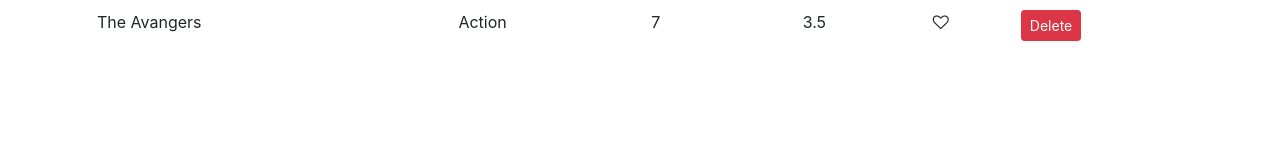
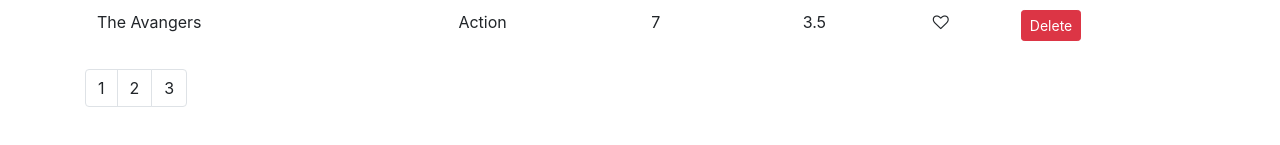
Before and after one commit to christianbiring1/vidly, a React (Create React App) app: page / in a window 1280 px wide. Shown: the part 561-706 px from the top of the page. Built offline with nearby package versions, Linux system fonts and the light colour scheme.

Commit message:
Render the padination component and the page size

```diff
--- a/src/common/like.jsx
+++ b/src/common/like.jsx
@@ -1,4 +1,4 @@
-import React, { Component } from 'react';
+import React from 'react';
 
 const Like = (props) => {
   let classes = "fa fa-heart";
--- /dev/null
+++ b/src/common/pagination.jsx
@@ -0,0 +1,25 @@
+import React from 'react';
+import _ from 'lodash';
+
+const Pagination = (props) => {
+  const {itemsCount, pageSize } = props;
+
+  const pagesCount = Math.ceil(itemsCount / pageSize);
+  if(pagesCount === 1) return null;
+
+  const pages = _.range(1, pagesCount + 1);
+
+  return (
+    <nav>
+      <ul className="pagination">
+        {pages.map(page => (
+          <li key={page} className="page-item">
+            <a className="page-link">{page}</a>
+          </li>
+        ))}
+      </ul>
+    </nav>
+  );
+}
+
+export default Pagination;
--- a/src/components/movies.jsx
+++ b/src/components/movies.jsx
@@ -1,10 +1,12 @@
 import React, { Component } from 'react';
 import { getMovies } from '../services/fakeMovieService';
 import Like from '../common/like';
+import Pagination from '../common/pagination';
 
 class Movies extends Component {
   state = {
-    movies: getMovies()
+    movies: getMovies(),
+    pageSize: 4
   }
 
   handleClik = (movie) => {
@@ -21,6 +23,10 @@
     this.setState({ movies });
 
   };
+
+  handlePageChange = (page) => {
+    console.log(page);
+  }
 
   render() {
     const { length: count } = this.state.movies;
@@ -57,6 +63,7 @@
           )}
         </tbody>
       </table>
+      <Pagination itemsCount={ count } pageSize={ this.state.pageSize } onPageChange={ this.handlePageChange } />
     </React.Fragment>
     )
   }
```
